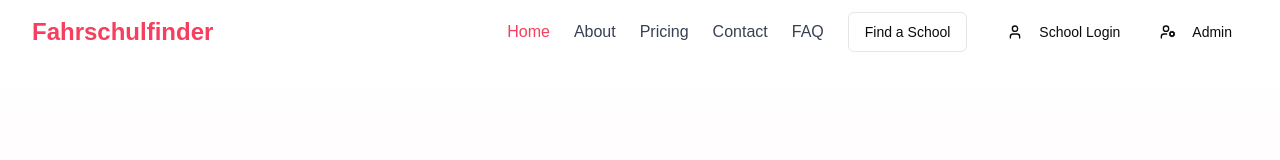
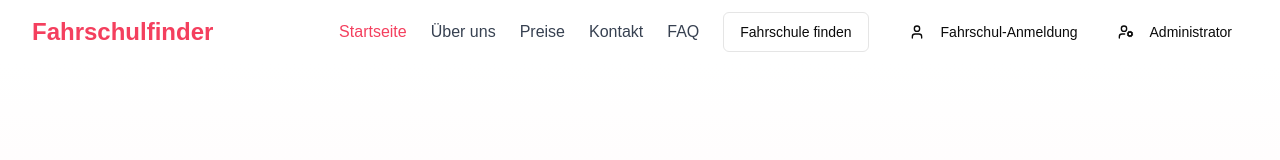
Before and after one commit to anszeshan/FrontEnd-Driving-School, a Next.js app: page / in a window 1280 px wide. Shown: the top 160 px of the page. Built offline with nearby package versions, Linux system fonts and the light colour scheme.

Commit message:
Update navbar.tsx

```diff
--- a/components/navbar.tsx
+++ b/components/navbar.tsx
@@ -9,10 +9,10 @@ import { Button } from "@/components/ui/button"
 import { Sheet, SheetContent, SheetTrigger } from "@/components/ui/sheet"
 
 const navigation = [
-  { name: "Home", href: "/" },
-  { name: "About", href: "/about" },
-  { name: "Pricing", href: "/pricing" },
-  { name: "Contact", href: "/contact" },
+  { name: "Startseite", href: "/" },
+  { name: "Über uns", href: "/about" },
+  { name: "Preise", href: "/pricing" },
+  { name: "Kontakt", href: "/contact" },
   { name: "FAQ", href: "/faq" },
 ]
 
@@ -26,7 +26,7 @@ export default function Navbar() {
 
   return (
     <header className="bg-white shadow-sm">
-      <nav className="mx-auto max-w-7xl px-4 sm:px-6 lg:px-8" aria-label="Top">
+      <nav className="mx-auto max-w-7xl px-4 sm:px-6 lg:px-8" aria-label="Hauptnavigation">
         <div className="flex h-16 items-center justify-between">
           <div className="flex items-center">
             <Link href="/" className="flex items-center">
@@ -34,7 +34,7 @@ export default function Navbar() {
             </Link>
           </div>
 
-          {/* Desktop navigation */}
+          {/* Desktop-Navigation */}
           <div className="hidden md:flex md:items-center md:space-x-6">
             {navigation.map((item) => (
               <Link
@@ -49,31 +49,31 @@ export default function Navbar() {
             ))}
 
             <Button asChild variant="outline" className="ml-4">
-              <Link href="/comparison">Find a School</Link>
+              <Link href="/comparison">Fahrschule finden</Link>
             </Button>
 
             <div className="flex items-center space-x-2 ml-4">
               <Button asChild variant="ghost" className="flex items-center">
                 <Link href="/school/login">
                   <User className="h-4 w-4 mr-2" />
-                  School Login
+                  Fahrschul-Anmeldung
                 </Link>
               </Button>
 
               <Button asChild variant="ghost" className="flex items-center">
                 <Link href="/admin/login">
                   <UserCog className="h-4 w-4 mr-2" />
-                  Admin
+                  Administrator
                 </Link>
               </Button>
             </div>
           </div>
 
-          {/* Mobile menu button */}
+          {/* Mobiles Menü */}
           <div className="flex md:hidden">
             <Sheet open={isMenuOpen} onOpenChange={setIsMenuOpen}>
               <SheetTrigger asChild>
-                <Button variant="ghost" size="icon" aria-label="Open menu">
+                <Button variant="ghost" size="icon" aria-label="Menü öffnen">
                   <Menu className="h-6 w-6" />
                 </Button>
               </SheetTrigger>
@@ -106,21 +106,21 @@ export default function Navbar() {
                   <div className="mt-6 space-y-3">
                     <Button asChild className="w-full" variant="outline">
                       <Link href="/comparison" onClick={() => setIsMenuOpen(false)}>
-                        Find a School
+                        Fahrschule finden
                       </Link>
                     </Button>
 
                     <Button asChild className="w-full" variant="ghost">
                       <Link href="/school/login" onClick={() => setIsMenuOpen(false)}>
                         <User className="h-4 w-4 mr-2" />
-                        School Login
+                        Fahrschul-Anmeldung
                       </Link>
                     </Button>
 
                     <Button asChild className="w-full" variant="ghost">
                       <Link href="/admin/login" onClick={() => setIsMenuOpen(false)}>
                         <UserCog className="h-4 w-4 mr-2" />
-                        Admin Login
+                        Administrator-Anmeldung
                       </Link>
                     </Button>
                   </div>
@@ -133,3 +133,139 @@ export default function Navbar() {
     </header>
   )
 }
+
+// "use client"
+
+// import { useState } from "react"
+// import Link from "next/link"
+// import { usePathname } from "next/navigation"
+// import { Menu, X, User, UserCog } from "lucide-react"
+
+// import { Button } from "@/components/ui/button"
+// import { Sheet, SheetContent, SheetTrigger } from "@/components/ui/sheet"
+
+// const navigation = [
+//   { name: "Home", href: "/" },
+//   { name: "About", href: "/about" },
+//   { name: "Pricing", href: "/pricing" },
+//   { name: "Contact", href: "/contact" },
+//   { name: "FAQ", href: "/faq" },
+// ]
+
+// export default function Navbar() {
+//   const [isMenuOpen, setIsMenuOpen] = useState(false)
+//   const pathname = usePathname()
+
+//   const isActive = (path) => {
+//     return pathname === path
+//   }
+
+//   return (
+//     <header className="bg-white shadow-sm">
+//       <nav className="mx-auto max-w-7xl px-4 sm:px-6 lg:px-8" aria-label="Top">
+//         <div className="flex h-16 items-center justify-between">
+//           <div className="flex items-center">
+//             <Link href="/" className="flex items-center">
+//               <span className="text-2xl font-bold text-rose-500">Fahrschulfinder</span>
+//             </Link>
+//           </div>
+
+//           {/* Desktop navigation */}
+//           <div className="hidden md:flex md:items-center md:space-x-6">
+//             {navigation.map((item) => (
+//               <Link
+//                 key={item.name}
+//                 href={item.href}
+//                 className={`text-base font-medium ${
+//                   isActive(item.href) ? "text-rose-500" : "text-gray-700 hover:text-rose-500 transition-colors"
+//                 }`}
+//               >
+//                 {item.name}
+//               </Link>
+//             ))}
+
+//             <Button asChild variant="outline" className="ml-4">
+//               <Link href="/comparison">Find a School</Link>
+//             </Button>
+
+//             <div className="flex items-center space-x-2 ml-4">
+//               <Button asChild variant="ghost" className="flex items-center">
+//                 <Link href="/school/login">
+//                   <User className="h-4 w-4 mr-2" />
+//                   School Login
+//                 </Link>
+//               </Button>
+
+//               <Button asChild variant="ghost" className="flex items-center">
+//                 <Link href="/admin/login">
+//                   <UserCog className="h-4 w-4 mr-2" />
+//                   Admin
+//                 </Link>
+//               </Button>
+//             </div>
+//           </div>
+
+//           {/* Mobile menu button */}
+//           <div className="flex md:hidden">
+//             <Sheet open={isMenuOpen} onOpenChange={setIsMenuOpen}>
+//               <SheetTrigger asChild>
+//                 <Button variant="ghost" size="icon" aria-label="Open menu">
+//                   <Menu className="h-6 w-6" />
+//                 </Button>
+//               </SheetTrigger>
+//               <SheetContent side="right" className="w-[300px] sm:w-[400px]">
+//                 <div className="flex flex-col h-full">
+//                   <div className="flex items-center justify-between border-b pb-4">
+//                     <span className="text-xl font-bold text-rose-500">Fahrschulfinder</span>
+//                     <Button variant="ghost" size="icon" onClick={() => setIsMenuOpen(false)}>
+//                       <X className="h-6 w-6" />
+//                     </Button>
+//                   </div>
+
+//                   <div className="flex flex-col space-y-3 mt-6">
+//                     {navigation.map((item) => (
+//                       <Link
+//                         key={item.name}
+//                         href={item.href}
+//                         className={`px-2 py-2 text-base font-medium rounded-md ${
+//                           isActive(item.href)
+//                             ? "bg-rose-50 text-rose-500"
+//                             : "text-gray-700 hover:bg-gray-50 hover:text-rose-500"
+//                         }`}
+//                         onClick={() => setIsMenuOpen(false)}
+//                       >
+//                         {item.name}
+//                       </Link>
+//                     ))}
+//                   </div>
+
+//                   <div className="mt-6 space-y-3">
+//                     <Button asChild className="w-full" variant="outline">
+//                       <Link href="/comparison" onClick={() => setIsMenuOpen(false)}>
+//                         Find a School
+//                       </Link>
+//                     </Button>
+
+//                     <Button asChild className="w-full" variant="ghost">
+//                       <Link href="/school/login" onClick={() => setIsMenuOpen(false)}>
+//                         <User className="h-4 w-4 mr-2" />
+//                         School Login
+//                       </Link>
+//                     </Button>
+
+//                     <Button asChild className="w-full" variant="ghost">
+//                       <Link href="/admin/login" onClick={() => setIsMenuOpen(false)}>
+//                         <UserCog className="h-4 w-4 mr-2" />
+//                         Admin Login
+//                       </Link>
+//                     </Button>
+//                   </div>
+//                 </div>
+//               </SheetContent>
+//             </Sheet>
+//           </div>
+//         </div>
+//       </nav>
+//     </header>
+//   )
+// }
```
